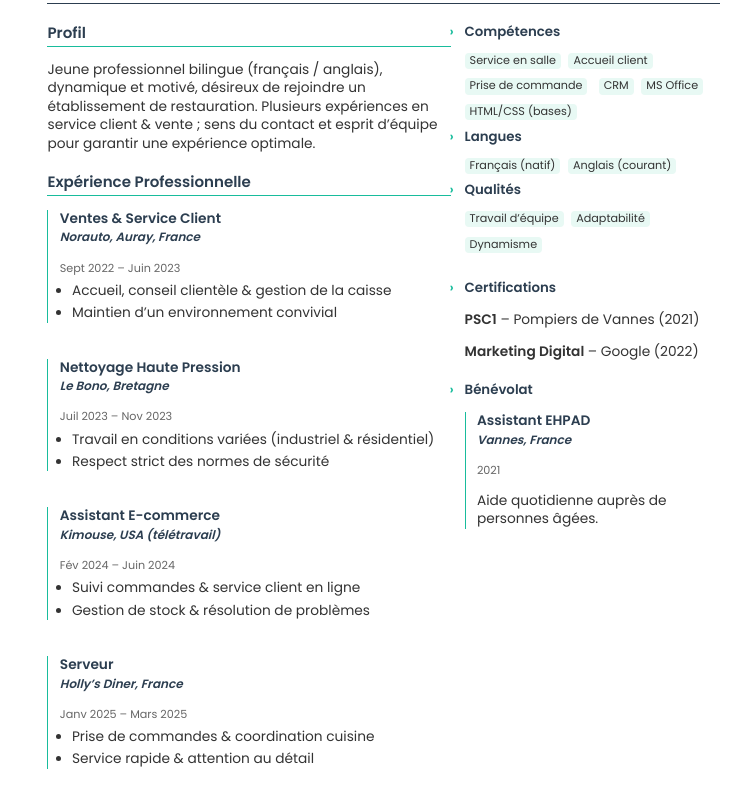
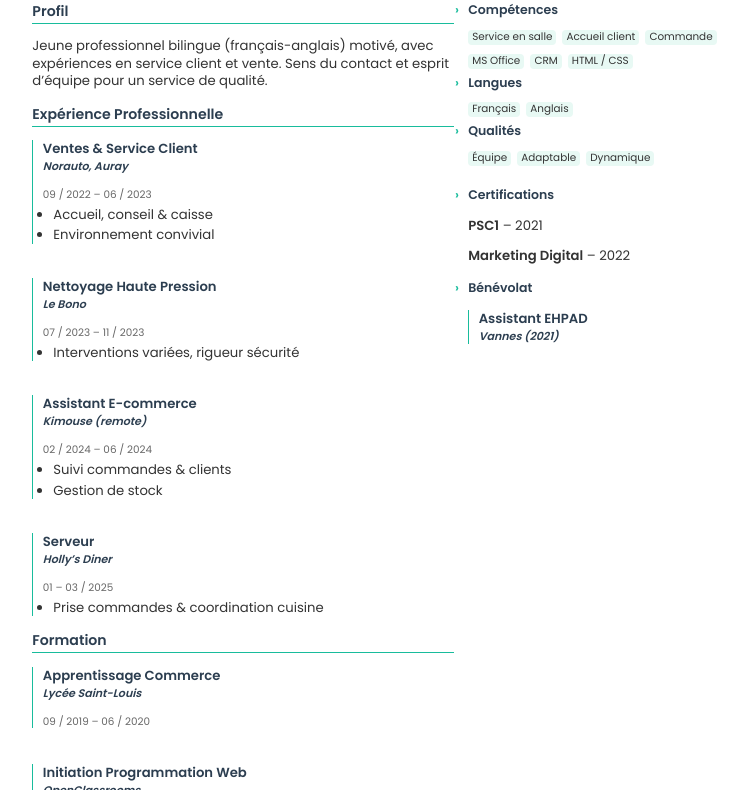
Before and after one commit to Oliviera56/CV, a plain HTML site: page index.html in a window 1280 px wide. Shown: the part 171-961 px from the top of the page, without its empty margins (13-764 px from the left). Drawn offline with Linux system fonts and the light colour scheme.

Commit message:
Update index.html

```diff
--- a/index.html
+++ b/index.html
@@ -5,9 +5,7 @@
 <title>Scott William Aymerick MacLeod – CV</title>
 <meta charset="UTF-8">
 <link href="https://fonts.googleapis.com/css2?family=Poppins:wght@400;600&display=swap" rel="stylesheet">
-
 <style>
-/* ========= VARIABLES ========= */
 :root{
   --primary:#2C3E50;
   --accent:#18BC9C;
@@ -17,101 +15,89 @@
   --tag-bg:#E8F9F4;
 }
 
-/* ========= PAGE & GLOBAL ========= */
+/* === PAGE === */
 @page{size:A4 portrait;margin:0;}
 html,body{height:100%;margin:0;padding:0;}
 body{
   font-family:var(--ff);
-  font-size:10.3pt;           /* –8 % */
-  line-height:1.35;           /* plus serré */
+  font-size:9.9pt;          /* – ≈3 % vs V3 */
+  line-height:1.32;
   color:var(--text);
   background:var(--bg);
   -webkit-print-color-adjust:exact;
 }
 
-/* ========= CONTENEUR A4 ========= */
+/* === CONTAINER === */
 .cv{
   width:210mm;
   height:297mm;
+  padding:12mm;            /* marges internes réduites */
   box-sizing:border-box;
-  padding:14mm 16mm 14mm;     /* marges internes réduites */
   display:flex;
   flex-direction:column;
-  gap:5mm;
+  gap:4.5mm;               /* inter-blocs global */
 }
 
-/* ========= EN-TÊTE ========= */
+/* === HEADER === */
 header{
   display:flex;
   align-items:center;
-  gap:9mm;
-  border-bottom:1.4px solid var(--primary);
-  padding-bottom:5mm;
+  gap:8mm;
+  border-bottom:1.2px solid var(--primary);
+  padding-bottom:4mm;
 }
 header img{
-  width:26mm;height:26mm;     /* photo plus petite */
-  border-radius:50%;
-  object-fit:cover;
+  width:24mm;height:24mm;  /* photo réduite */
+  border-radius:50%;object-fit:cover;
   border:2px solid var(--accent);
 }
-h1{font-size:15.5pt;margin:0;color:var(--primary);line-height:1.15;}
-.role{font-weight:600;color:var(--accent);margin:1px 0 5px;font-size:9.8pt;}
-.contact{font-size:9pt;display:flex;gap:8mm;flex-wrap:wrap;}
+h1{font-size:14.4pt;margin:0;color:var(--primary);}
+.role{font-weight:600;color:var(--accent);font-size:9.2pt;margin:1px 0 4px;}
+.contact{font-size:8.5pt;display:flex;gap:6.5mm;flex-wrap:wrap;}
 
-/* ========= COLONNES ========= */
+/* === COLUMNS === */
 .columns{flex:1;display:grid;grid-template-columns:60% 38%;gap:2%;}
 
-/* ========= SECTIONS GAUCHE ========= */
-section{margin-bottom:5mm;}
+/* === LEFT (sections) === */
+section{margin-bottom:4mm;}
 h2{
-  font-size:11.3pt;
-  margin:0 0 2.6mm;
+  font-size:10.6pt;
   color:var(--primary);
-  border-bottom:1.4px solid var(--accent);
-  padding-bottom:.7mm;
+  border-bottom:1.2px solid var(--accent);
+  padding-bottom:.6mm;margin:0 0 2.4mm;
 }
 .job-title,.edu-title{font-weight:600;color:var(--primary);}
-.location{font-style:italic;font-size:9pt;}
-.period{font-size:8.4pt;color:#666;margin-bottom:1.6mm;}
-ul{margin:0 0 0 3.2mm;padding:0;}
-ul li{margin-bottom:1mm;}
-.block-left{border-left:1.8px solid var(--accent);padding-left:3mm;}
+.location{font-style:italic;font-size:8.3pt;}
+.period{font-size:7.8pt;color:#666;margin-bottom:1.2mm;}
+ul{margin:0 0 0 2.8mm;padding:0;}
+ul li{margin-bottom:.8mm;}
+.block-left{border-left:1.6px solid var(--accent);padding-left:2.5mm;}
 
-/* ========= COLONNE DROITE ========= */
+/* === RIGHT (aside) === */
 .aside h3{
-  font-weight:600;
-  color:var(--primary);
-  font-size:10pt;
-  margin:0 0 2.6mm;
-  position:relative;
+  font-size:9.4pt;font-weight:600;color:var(--primary);
+  margin:0 0 2.2mm;position:relative;
 }
-.aside h3::before{content:'›';color:var(--accent);position:absolute;left:-4mm;}
+.aside h3::before{content:'›';color:var(--accent);position:absolute;left:-3.5mm;}
 .tag{
-  display:inline-block;
-  background:var(--tag-bg);
-  border-radius:4px;
-  padding:0 5px 1px;
-  font-size:8.4pt;
-  margin:0 2mm 2mm 0;
+  display:inline-block;background:var(--tag-bg);border-radius:4px;
+  padding:0 4px 1px;font-size:7.8pt;margin:0 1.6mm 1.6mm 0;
 }
-.aside-block{margin-bottom:5mm;}
+.aside-block{margin-bottom:4mm;}
+.card{border-left:1.6px solid var(--accent);padding-left:2.5mm;}
+.card .title{font-weight:600;color:var(--primary);}
+.card .period{font-size:7.8pt;color:#666;margin:0 0 1mm;}
 
-.card{border-left:1.8px solid var(--accent);padding-left:3mm;}
-.card .title{font-weight:600;color:var(--primary);}
-.card .period{margin:0 0 1.2mm;font-size:8.4pt;color:#666;}
-
-/* ========= IMPRESSION – AJUSTEMENT GLOBAL ========= */
+/* === PRINT SHRINK === */
 @media print{
-  /* « zoom » léger pour être sûr de ne pas dépasser */
-  .cv{transform:scale(0.96);transform-origin:top left;}
+  .cv{transform:scale(0.94);transform-origin:top left;}
 }
 </style>
 </head>
 <body>
-
 <div class="cv">
 
-  <!-- ===== EN-TÊTE ===== -->
+  <!-- HEADER -->
   <header>
     <img src="IMG_20241026_135158.jpg" alt="photo Scott">
     <div>
@@ -125,111 +111,99 @@ ul li{margin-bottom:1mm;}
   </header>
 
   <div class="columns">
-    <!-- ===== GAUCHE ===== -->
+    <!-- LEFT -->
     <div>
-
-      <!-- PROFIL -->
+      <!-- Profil -->
       <section>
         <h2>Profil</h2>
-        <p>Jeune professionnel bilingue (français / anglais), dynamique et motivé, désireux de rejoindre un établissement de restauration. Plusieurs expériences en service client &amp; vente ; sens du contact et esprit d’équipe pour garantir une expérience optimale.</p>
+        <p>Jeune professionnel bilingue (français-anglais) motivé, avec expériences en service client et vente. Sens du contact et esprit d’équipe pour un service de qualité.</p>
       </section>
 
-      <!-- EXPÉRIENCE -->
+      <!-- Expérience -->
       <section>
         <h2>Expérience Professionnelle</h2>
 
         <div class="block-left">
-          <p class="job-title">Ventes &amp; Service Client<br><span class="location">Norauto, Auray, France</span></p>
-          <p class="period">Sept 2022 – Juin 2023</p>
+          <p class="job-title">Ventes &amp; Service Client<br><span class="location">Norauto, Auray</span></p>
+          <p class="period">09 / 2022 – 06 / 2023</p>
           <ul>
-            <li>Accueil, conseil clientèle &amp; gestion de la caisse</li>
-            <li>Maintien d’un environnement convivial</li>
+            <li>Accueil, conseil &amp; caisse</li>
+            <li>Environnement convivial</li>
           </ul>
         </div><br>
 
         <div class="block-left">
-          <p class="job-title">Nettoyage Haute Pression<br><span class="location">Le Bono, Bretagne</span></p>
-          <p class="period">Juil 2023 – Nov 2023</p>
+          <p class="job-title">Nettoyage Haute Pression<br><span class="location">Le Bono</span></p>
+          <p class="period">07 / 2023 – 11 / 2023</p>
           <ul>
-            <li>Travail en conditions variées (industriel &amp; résidentiel)</li>
-            <li>Respect strict des normes de sécurité</li>
+            <li>Interventions variées, rigueur sécurité</li>
           </ul>
         </div><br>
 
         <div class="block-left">
-          <p class="job-title">Assistant E-commerce<br><span class="location">Kimouse, USA (télétravail)</span></p>
-          <p class="period">Fév 2024 – Juin 2024</p>
+          <p class="job-title">Assistant E-commerce<br><span class="location">Kimouse (remote)</span></p>
+          <p class="period">02 / 2024 – 06 / 2024</p>
           <ul>
-            <li>Suivi commandes &amp; service client en ligne</li>
-            <li>Gestion de stock &amp; résolution de problèmes</li>
+            <li>Suivi commandes &amp; clients</li>
+            <li>Gestion de stock</li>
           </ul>
         </div><br>
 
         <div class="block-left">
-          <p class="job-title">Serveur<br><span class="location">Holly’s Diner, France</span></p>
-          <p class="period">Janv 2025 – Mars 2025</p>
+          <p class="job-title">Serveur<br><span class="location">Holly’s Diner</span></p>
+          <p class="period">01 – 03 / 2025</p>
           <ul>
-            <li>Prise de commandes &amp; coordination cuisine</li>
-            <li>Service rapide &amp; attention au détail</li>
+            <li>Prise commandes &amp; coordination cuisine</li>
           </ul>
         </div>
       </section>
 
-      <!-- FORMATION -->
+      <!-- Formation -->
       <section>
         <h2>Formation</h2>
 
         <div class="block-left">
-          <p class="edu-title">Apprentissage Commerce<br><span class="location">Lycée Saint-Louis, Auray</span></p>
-          <p class="period">Sept 2019 – Juin 2020</p>
-          <ul>
-            <li>Techniques de vente &amp; service client</li>
-          </ul>
+          <p class="edu-title">Apprentissage Commerce<br><span class="location">Lycée Saint-Louis</span></p>
+          <p class="period">09 / 2019 – 06 / 2020</p>
         </div><br>
 
         <div class="block-left">
-          <p class="edu-title">Initiation Programmation Web<br><span class="location">OpenClassrooms (en cours)</span></p>
-          <p class="period">2024 – Présent</p>
-          <ul>
-            <li>HTML, CSS, JavaScript (bases)</li>
-          </ul>
+          <p class="edu-title">Initiation Programmation Web<br><span class="location">OpenClassrooms</span></p>
+          <p class="period">2024 – en cours</p>
         </div>
       </section>
     </div>
 
-    <!-- ===== DROITE ===== -->
+    <!-- RIGHT -->
     <aside class="aside">
 
       <div class="aside-block">
         <h3>Compétences</h3>
-        <p class="tag">Service en salle</p><p class="tag">Accueil client</p><p class="tag">Prise de commande</p>
-        <p class="tag">CRM</p><p class="tag">MS Office</p><p class="tag">HTML/CSS (bases)</p>
+        <p class="tag">Service en salle</p><p class="tag">Accueil client</p><p class="tag">Commande</p>
+        <p class="tag">MS Office</p><p class="tag">CRM</p><p class="tag">HTML / CSS</p>
 
         <br><h3>Langues</h3>
-        <p class="tag">Français (natif)</p><p class="tag">Anglais (courant)</p>
+        <p class="tag">Français</p><p class="tag">Anglais</p>
 
         <br><h3>Qualités</h3>
-        <p class="tag">Travail d’équipe</p><p class="tag">Adaptabilité</p><p class="tag">Dynamisme</p>
+        <p class="tag">Équipe</p><p class="tag">Adaptable</p><p class="tag">Dynamique</p>
       </div>
 
       <div class="aside-block">
         <h3>Certifications</h3>
-        <p><strong>PSC1</strong> – Pompiers de Vannes (2021)</p>
-        <p><strong>Marketing Digital</strong> – Google (2022)</p>
+        <p><strong>PSC1</strong> – 2021</p>
+        <p><strong>Marketing Digital</strong> – 2022</p>
       </div>
 
       <div class="aside-block">
         <h3>Bénévolat</h3>
         <div class="card">
-          <p class="title">Assistant EHPAD<br><span class="location">Vannes, France</span></p>
-          <p class="period">2021</p>
-          <p>Aide quotidienne auprès de personnes âgées.</p>
+          <p class="title">Assistant EHPAD<br><span class="location">Vannes (2021)</span></p>
         </div>
       </div>
 
     </aside>
   </div><!-- /.columns -->
 </div><!-- /.cv -->
-
 </body>
 </html>
```
